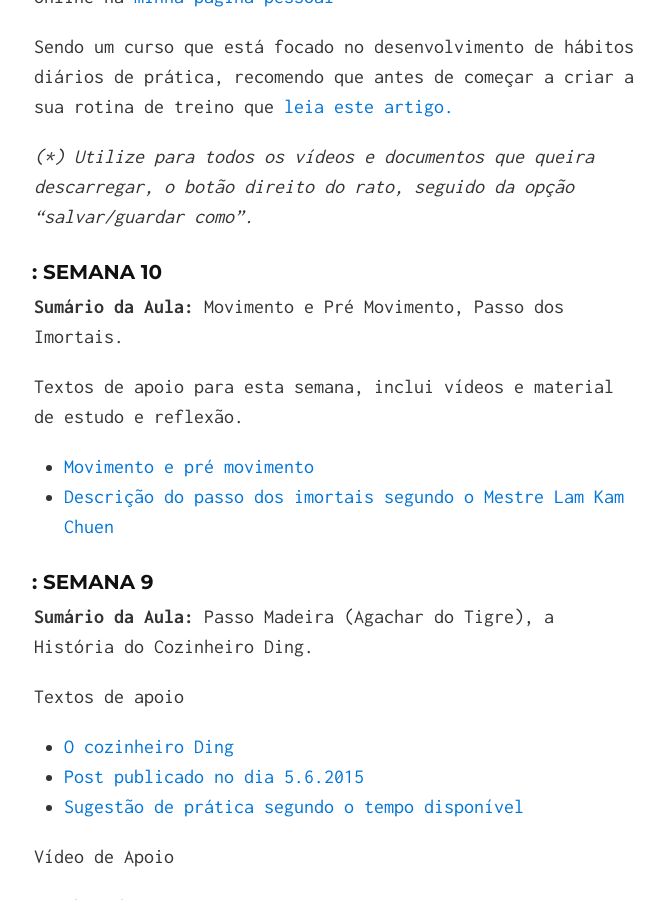
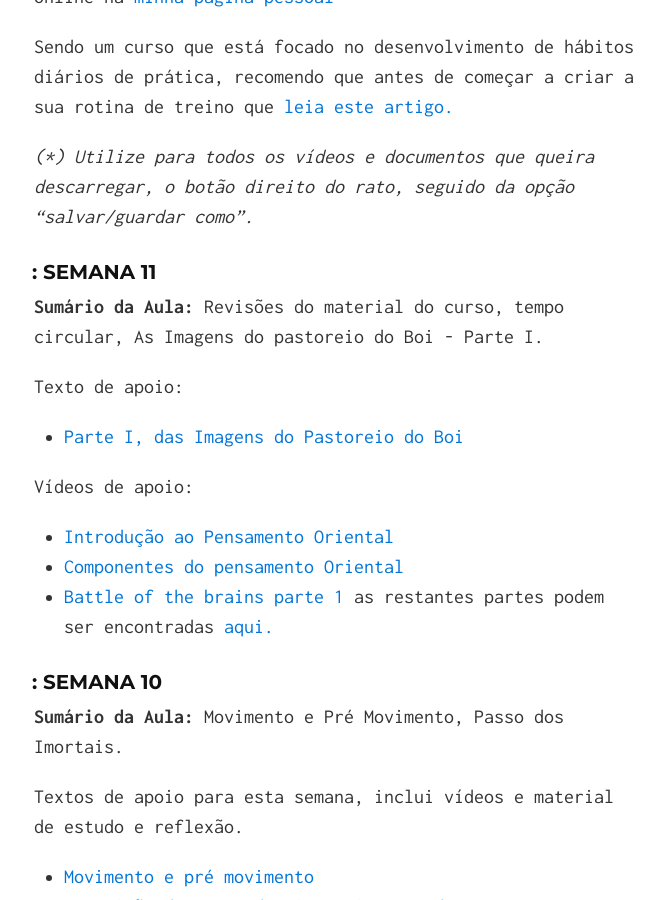
Before and after one commit to devagar/chikung101, a Jekyll site: the page built from index.md, in a window 1280 px wide and 900 px high, scrolled down 528 px. Shown: the whole window, without its empty margins (306-970 px from the left). Built offline with Jekyll 4.4.1, drawn with Linux system fonts in a browser that asks for light colours.

Commit message:
semana11

```diff
--- a/index.md
+++ b/index.md
@@ -12,6 +12,20 @@ Este vídeo pode ser [descarregado aqui](http://vessencial.s3.amazonaws.com/vide
 Sendo um curso que está focado no desenvolvimento de hábitos diários de prática, recomendo que antes de começar a criar a sua rotina de treino que [leia este artigo.](http://chikung101.s3.amazonaws.com/semana0/fortalecer-habitos.pdf)
 
 _(*) Utilize para todos os vídeos e documentos que queira descarregar, o botão direito do rato, seguido da opção "salvar/guardar como"._
+
+### : Semana 11
+
+**Sumário da Aula:** Revisões do material do curso, tempo circular, As Imagens do pastoreio do Boi - Parte I.
+
+Texto de apoio:
+
++ [Parte I, das Imagens do Pastoreio do Boi](oxpart1.html)
+
+Vídeos de apoio:
+
++ [Introdução ao Pensamento Oriental](https://s3.eu-central-1.amazonaws.com/ck-regenerar/Mes2/pensamento-oriental.mp4)
++ [Componentes do pensamento Oriental](https://s3.eu-central-1.amazonaws.com/ck-regenerar/Mes2/componentes-oriental.mp4)
++ [Battle of the brains parte 1](https://www.youtube.com/watch?v=kYexLjWY5KE) as restantes partes podem ser encontradas [aqui.](https://www.youtube.com/channel/UCr644lOJwun5tT5sYZrUieg)
 
 ### : Semana 10
 
```
Also changed, not shown: oxpart1.md (added, +79 -0 lines).
